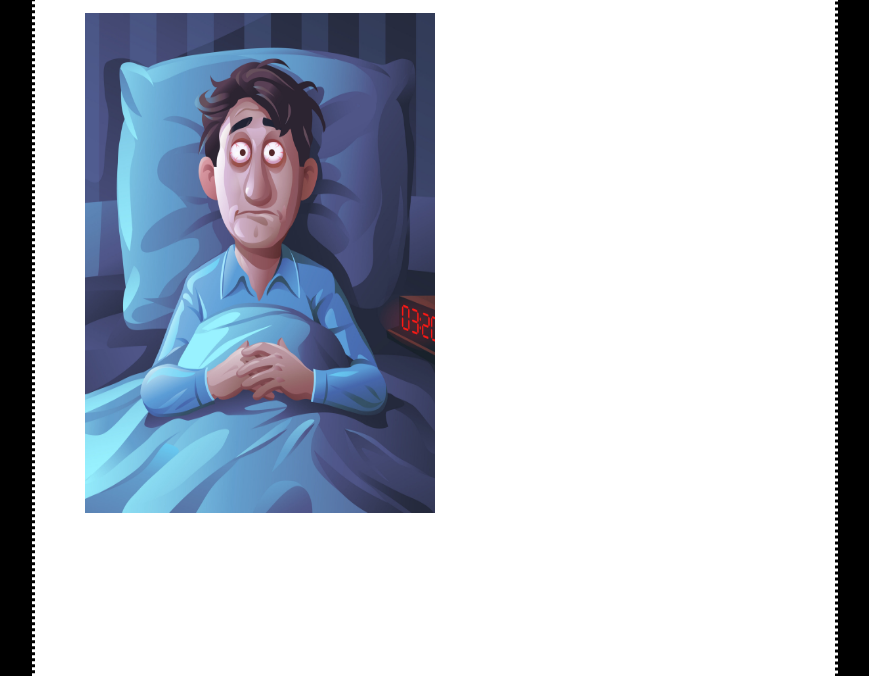
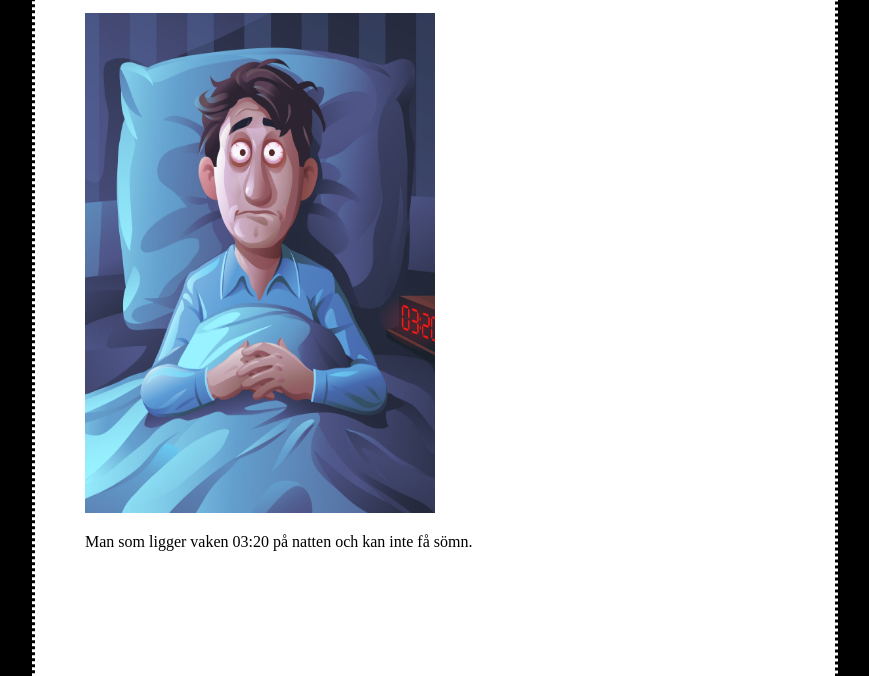
Before and after one commit to SugarMoma69/S-mn-r-viktigt-datorn-inte-lika, a plain HTML site: page index.html in a window 1280 px wide. Shown: the part 124-800 px from the top of the page, without its empty margins (205-1074 px from the left). Drawn offline with Linux system fonts and the light colour scheme.

Commit message:
bild förklaring

```diff
--- a/index.html
+++ b/index.html
@@ -8,5 +8,6 @@
 <body> <h1>Sömn är viktigt datorn inte lika!</h1>
 	<p>Tjo hejsan svejsan.</p>
  	<img height="50%" width="50%" src="Somn.jpg">
+ 	<p>Man som ligger vaken 03:20 på natten och kan inte få sömn.</p>
 </body>
 </html>
```
